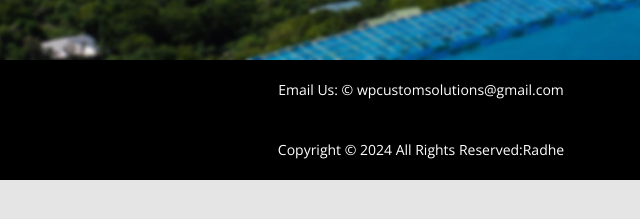
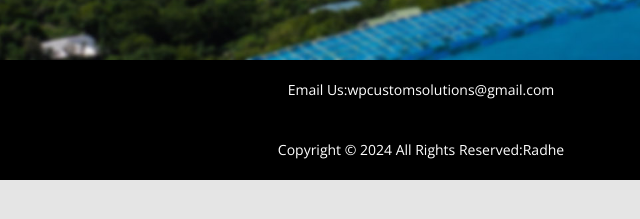
Before and after one commit to radheradhe2023/radhedeveloper, a plain HTML site: page index.html in a window 1280 px wide. Shown: the part 463-682 px from the top of the page, 219-859 px from the left. Drawn offline with nearby package versions, Linux system fonts and the light colour scheme.

Commit message:
Update index.html

```diff
--- a/index.html
+++ b/index.html
@@ -73,7 +73,7 @@
 	  <footer class="tm-black-bg">
 		<div class="container">
 			<div class="row">
-				<p class="tm-copyright-text">Email Us: &copy; wpcustomsolutions@gmail.com</p>
+				<p class="tm-copyright-text">Email Us:wpcustomsolutions@gmail.com</p>
 			</div>
 		</div>
 	</footer>
```
